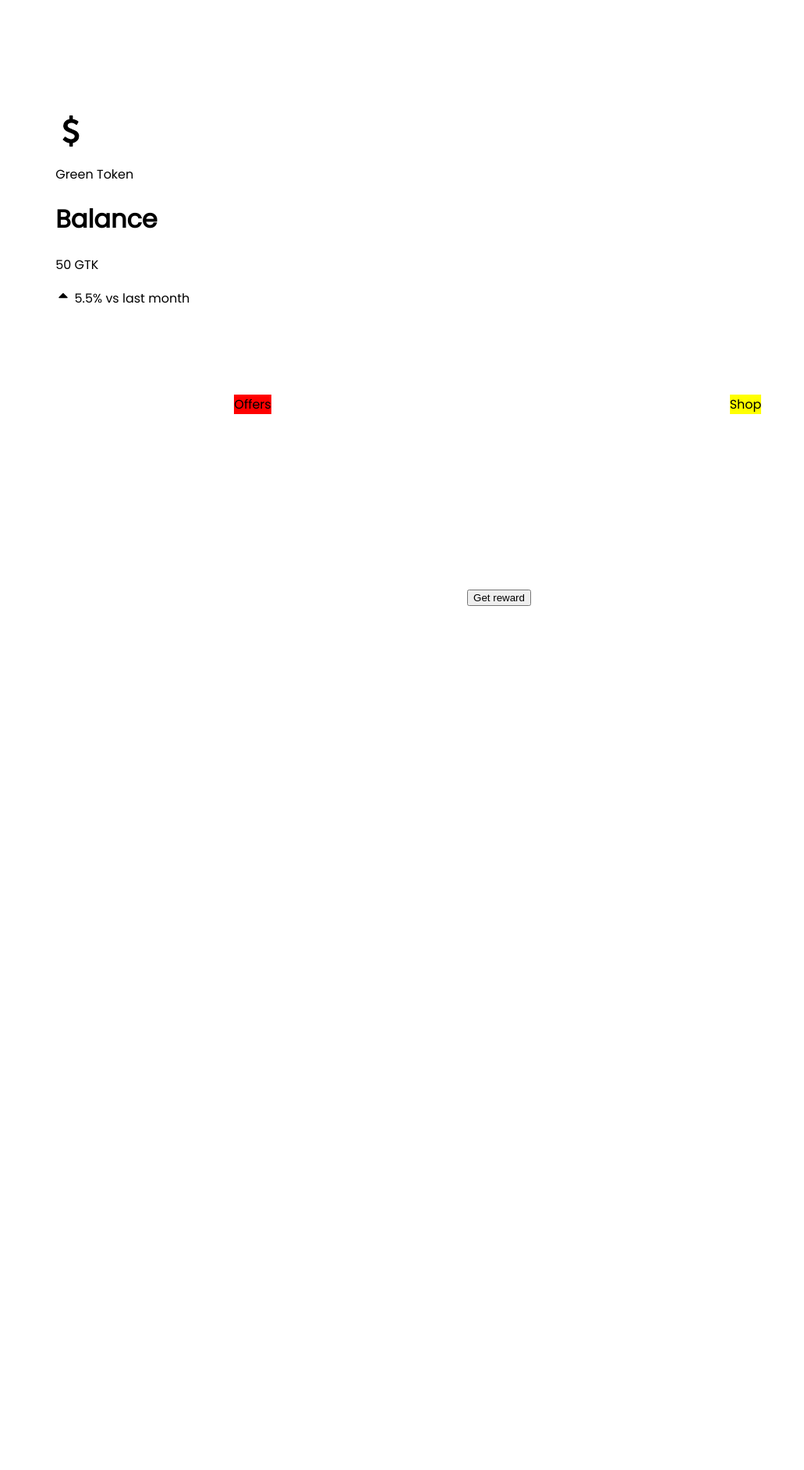
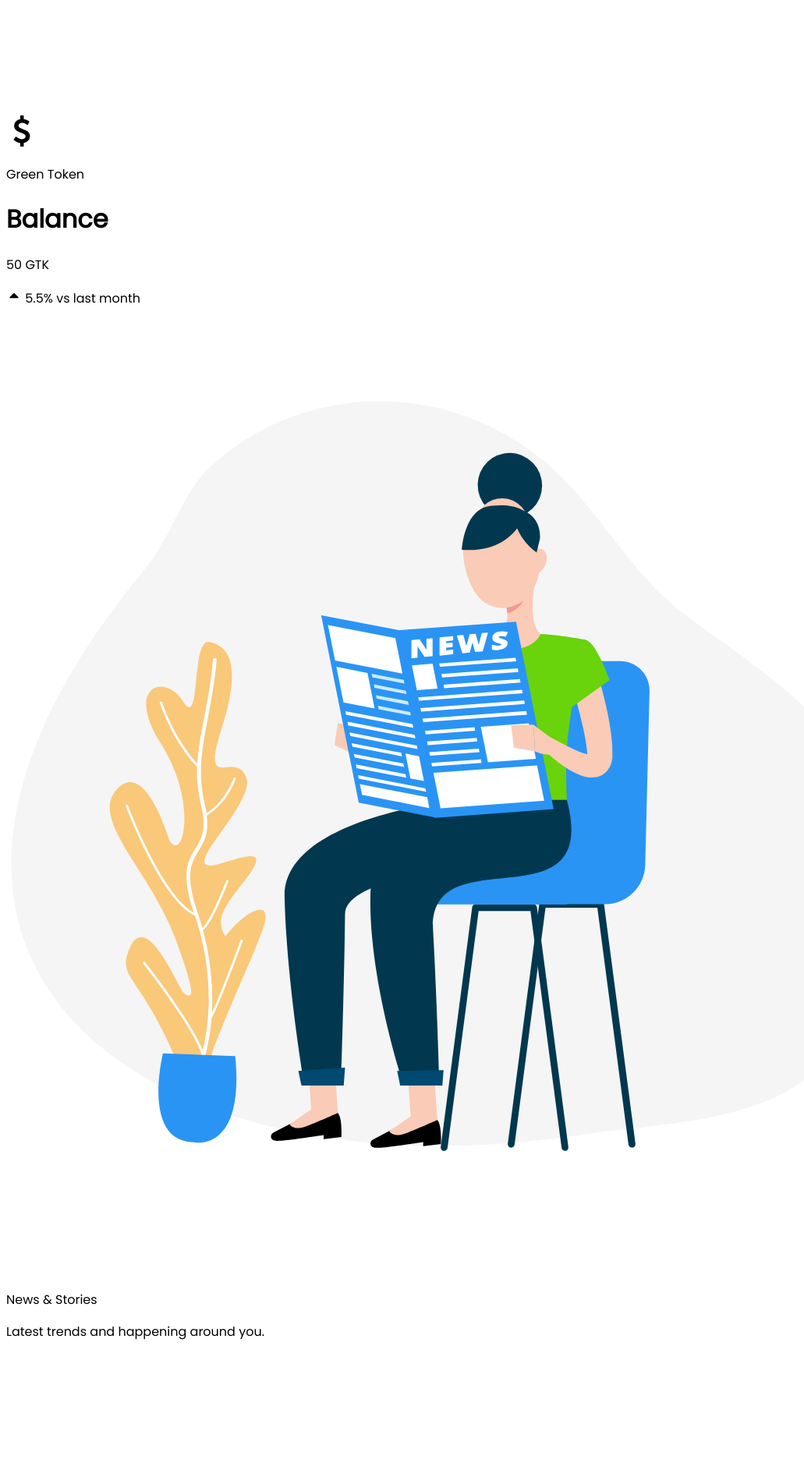
Before and after one commit to steel-feel/greenify, a Svelte app: page / in a window 1280 px wide. Shown: the part 1338-3223 px from the top of the page at 78% size, without its empty margins (0-1031 px from the left). Before the commit the page ends 2235 px from the top, so only its background shows below. Built offline with nearby package versions, Linux system fonts and the light colour scheme.

Commit message:
added grid sections

```diff
--- a/public/global.css
+++ b/public/global.css
@@ -1,6 +1,4 @@
-@tailwind base;
-	@tailwind components;
-	@tailwind utilities;
+
 
 	@import url('https://fonts.googleapis.com/css2?family=Poppins&display=swap');
 
--- a/src/App.svelte
+++ b/src/App.svelte
@@ -1,21 +1,27 @@
 <script>
 	export let name;
-	import Header from './Header.svelte';
-
+	import Header from "./Header.svelte";
 </script>
 
 <main>
 	<Header />
 
-
-<div class="parent ">
-	<div class="div1 ">
+	<div class="p-2 grid grid grid-cols-2 gap-2 place-items-center place-content-center">
+		<div class="col-span-2 p-10">
 			<div class="shadow-lg rounded-2xl p-4 bg-white dark:bg-gray-800">
 				<div class="mx-1 flex items-center">
 					<span class="rounded-xl relative p-4 bg-green-200">
-				<svg width="40" fill="currentColor" height="40" class="text-green-500 h-4 absolute top-1/2 left-1/2 transform -translate-x-1/2 -translate-y-1/2" viewBox="0 0 1792 1792" xmlns="http://www.w3.org/2000/svg">
-					<path d="M1362 1185q0 153-99.5 263.5t-258.5 136.5v175q0 14-9 23t-23 9h-135q-13 0-22.5-9.5t-9.5-22.5v-175q-66-9-127.5-31t-101.5-44.5-74-48-46.5-37.5-17.5-18q-17-21-2-41l103-135q7-10 23-12 15-2 24 9l2 2q113 99 243 125 37 8 74 8 81 0 142.5-43t61.5-122q0-28-15-53t-33.5-42-58.5-37.5-66-32-80-32.5q-39-16-61.5-25t-61.5-26.5-62.5-31-56.5-35.5-53.5-42.5-43.5-49-35.5-58-21-66.5-8.5-78q0-138 98-242t255-134v-180q0-13 9.5-22.5t22.5-9.5h135q14 0 23 9t9 23v176q57 6 110.5 23t87 33.5 63.5 37.5 39 29 15 14q17 18 5 38l-81 146q-8 15-23 16-14 3-27-7-3-3-14.5-12t-39-26.5-58.5-32-74.5-26-85.5-11.5q-95 0-155 43t-60 111q0 26 8.5 48t29.5 41.5 39.5 33 56 31 60.5 27 70 27.5q53 20 81 31.5t76 35 75.5 42.5 62 50 53 63.5 31.5 76.5 13 94z">
-					</path>
+						<svg
+							width="40"
+							fill="currentColor"
+							height="40"
+							class="text-green-500 h-4 absolute top-1/2 left-1/2 transform -translate-x-1/2 -translate-y-1/2"
+							viewBox="0 0 1792 1792"
+							xmlns="http://www.w3.org/2000/svg"
+						>
+							<path
+								d="M1362 1185q0 153-99.5 263.5t-258.5 136.5v175q0 14-9 23t-23 9h-135q-13 0-22.5-9.5t-9.5-22.5v-175q-66-9-127.5-31t-101.5-44.5-74-48-46.5-37.5-17.5-18q-17-21-2-41l103-135q7-10 23-12 15-2 24 9l2 2q113 99 243 125 37 8 74 8 81 0 142.5-43t61.5-122q0-28-15-53t-33.5-42-58.5-37.5-66-32-80-32.5q-39-16-61.5-25t-61.5-26.5-62.5-31-56.5-35.5-53.5-42.5-43.5-49-35.5-58-21-66.5-8.5-78q0-138 98-242t255-134v-180q0-13 9.5-22.5t22.5-9.5h135q14 0 23 9t9 23v176q57 6 110.5 23t87 33.5 63.5 37.5 39 29 15 14q17 18 5 38l-81 146q-8 15-23 16-14 3-27-7-3-3-14.5-12t-39-26.5-58.5-32-74.5-26-85.5-11.5q-95 0-155 43t-60 111q0 26 8.5 48t29.5 41.5 39.5 33 56 31 60.5 27 70 27.5q53 20 81 31.5t76 35 75.5 42.5 62 50 53 63.5 31.5 76.5 13 94z"
+							/>
 						</svg>
 					</span>
 					<p class="text-md text-black dark:text-white ml-2">
@@ -23,24 +29,31 @@
 					</p>
 				</div>
 
-	  <div class="flex flex-row place-content-center items-center"  >
-	  <h1 class="text-xl mx-5" >Balance</h1>
+				<div class="flex flex-row place-content-center items-center">
+					<h1 class="text-xl mx-5">Balance</h1>
 					<div>
 						<div class="flex flex-col justify-start">
-			<p class="text-gray-700 dark:text-gray-100 text-4xl text-left font-bold my-4">
+							<p
+								class="text-gray-700 dark:text-gray-100 text-4xl text-left font-bold my-4"
+							>
 								50
-				<span class="text-sm">
-					GTK
-				</span>
+								<span class="text-sm"> GTK </span>
 							</p>
-			<div class="flex items-center text-green-500 text-sm">
-				<svg width="20" height="20" fill="currentColor" viewBox="0 0 1792 1792" xmlns="http://www.w3.org/2000/svg">
-					<path d="M1408 1216q0 26-19 45t-45 19h-896q-26 0-45-19t-19-45 19-45l448-448q19-19 45-19t45 19l448 448q19 19 19 45z">
-					</path>
+							<div
+								class="flex items-center text-green-500 text-sm"
+							>
+								<svg
+									width="20"
+									height="20"
+									fill="currentColor"
+									viewBox="0 0 1792 1792"
+									xmlns="http://www.w3.org/2000/svg"
+								>
+									<path
+										d="M1408 1216q0 26-19 45t-45 19h-896q-26 0-45-19t-19-45 19-45l448-448q19-19 45-19t45 19l448 448q19 19 19 45z"
+									/>
 								</svg>
-				<span>
-					5.5%
-				</span>
+								<span> 5.5% </span>
 								<span class="mx-1 text-gray-400">
 									vs last month
 								</span>
@@ -50,38 +63,47 @@
 				</div>
 			</div>
 		</div>
-	<div class="div2 red">  Offers   </div>
-	<div class="div3 black"> Shop</div>
-	<div class="div4 ">
-	<!--  <div class="flex-1 place-content-center" > -->
-	<!-- <div class="self-center" > -->
-	  <button type="button" class="max-w-lg  py-2 px-16  bg-indigo-600 hover:bg-indigo-700 focus:ring-indigo-500 focus:ring-offset-indigo-200 text-white w-full transition ease-in duration-200 text-center text-base font-semibold shadow-md focus:outline-none focus:ring-2 focus:ring-offset-2  rounded-lg ">
-		Get reward
-	</button>
-	<!--   </div>  -->
-
-	<!--    </div>  -->
+		<div class="shadow-lg rounded-2xl h-40 p-4 bg-white relative overflow-hidden"	>
+			<img
+				alt="moto"
+				src="/images/newspaper.svg"
+				class="absolute -right-15 top-20 h-40 w-40 mb-4"
+			/>
+			<div class="w-4/6">
+				<p class="text-gray-800 text-lg font-medium mb-2">
+					News & Stories
+				</p>
+				<p class="text-gray-400 text-xs">
+					Latest trends and happening around you.
+				</p>
+			</div>
+		</div>
+		<div class="shadow-lg rounded-2xl h-40 p-4 bg-white relative overflow-hidden"	>
+			<img
+				alt="moto"
+				src="/images/discount.svg"
+				class="absolute -right-1 top-20 h-40 w-40 mb-4"
+			/>
+			<div class="w-4/6">
+				<p class="text-gray-800 text-lg font-medium mb-2">Shop</p>
+				<p class="text-gray-400 text-xs">
+					Redeem your earned coins for awesome offers
+				</p>
 			</div>
 		</div>
 
+		<div class="col-span-2">
+			<button
+				type="button"
+				class="max-w-lg  py-2 px-16  bg-indigo-600 hover:bg-indigo-700 focus:ring-indigo-500 focus:ring-offset-indigo-200 text-white w-full transition ease-in duration-200 text-center text-base font-semibold shadow-md focus:outline-none focus:ring-2 focus:ring-offset-2  rounded-lg "
+			>
+				Get reward
+			</button>
+		</div>
+	</div>
 </main>
 
 <style>
-.parent {
-display: grid;
-grid-template-columns: repeat(2, 1fr);
-grid-template-rows: repeat(3, 1fr);
-grid-column-gap: 0px;
-grid-row-gap: 0px;
-place-items: center;
-
-}
-
-.div1 { grid-area: 1 / 1 / 2 / 3; width: 90%; }
-.div2 { grid-area: 2 / 1 / 3 / 2; }
-.div3 { grid-area: 2 / 2 / 3 / 3; }
-.div4 { grid-area: 3 / 1 / 4 / 3; }
-
 	.red {
 		background-color: red;
 	}
```
Also changed, not shown: public/images/discount.svg (added), public/images/newspaper.svg (added). Lines whose indentation alone changed are shown as unchanged.
